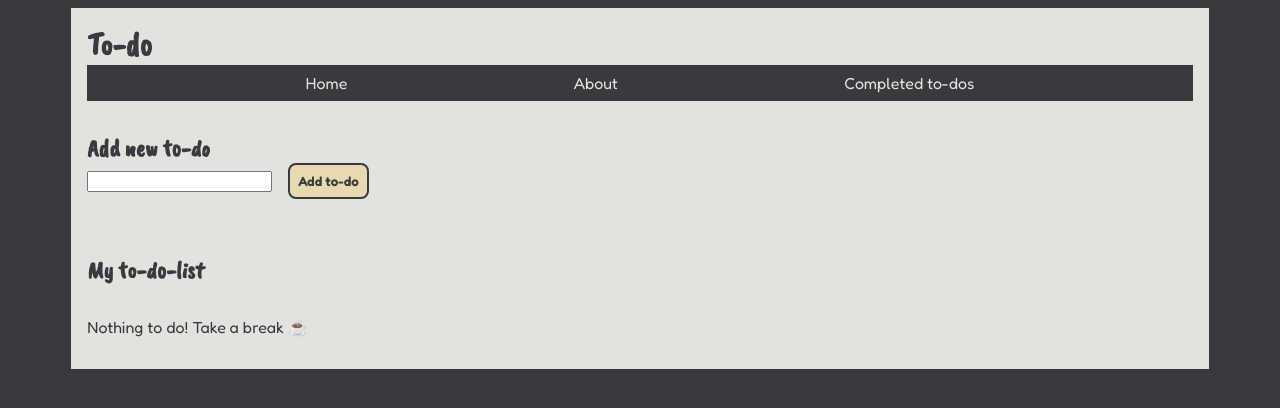
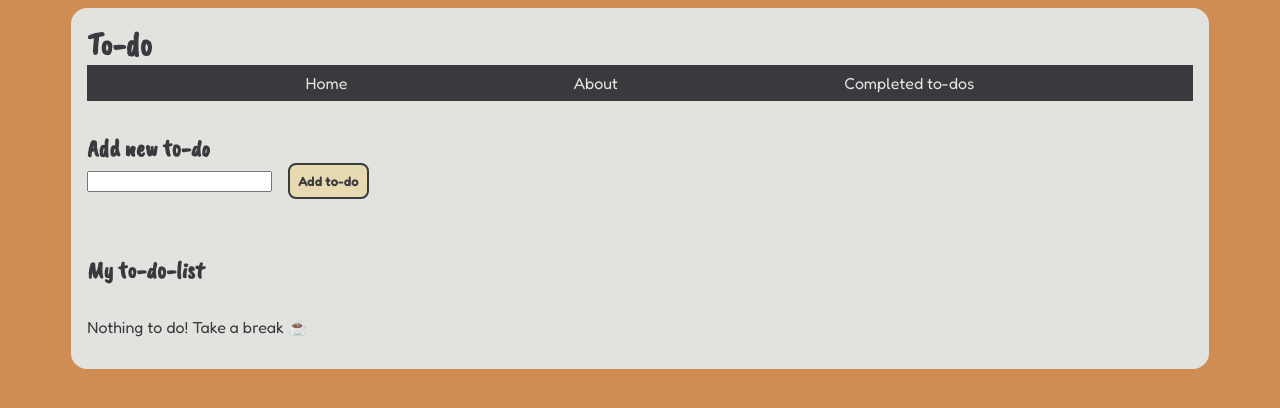
Before and after one commit to maria-jon/todo, a Vue app: page / in a window 1280 px wide. Shown: the top 408 px of the page. Built offline with nearby package versions, Linux system fonts and the light colour scheme.

Commit message:
fix: change background color and add border-radius to main

```diff
--- a/src/assets/style.scss
+++ b/src/assets/style.scss
@@ -1,5 +1,5 @@
 body {
-  background-color: #383a3e;
+  background-color: #cf8d53;
   display: flex;
   justify-content: center;
   font-family: 'Fredoka', sans-serif;
@@ -56,6 +56,8 @@ a:hover {
 
 #app {
   width: 90%;
+  border-radius: 1rem;
+  overflow: hidden;
 }
 
 main {
```
